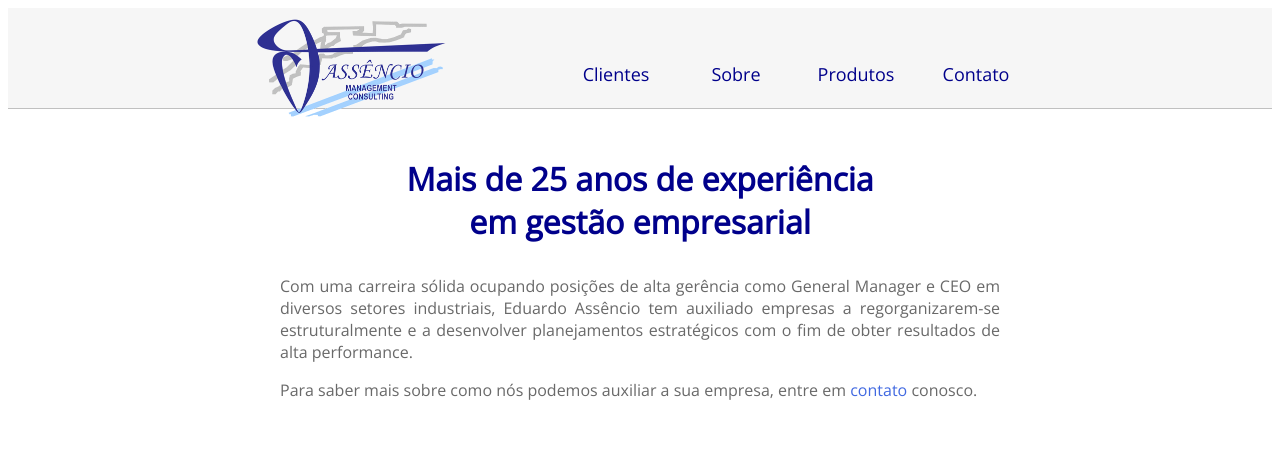
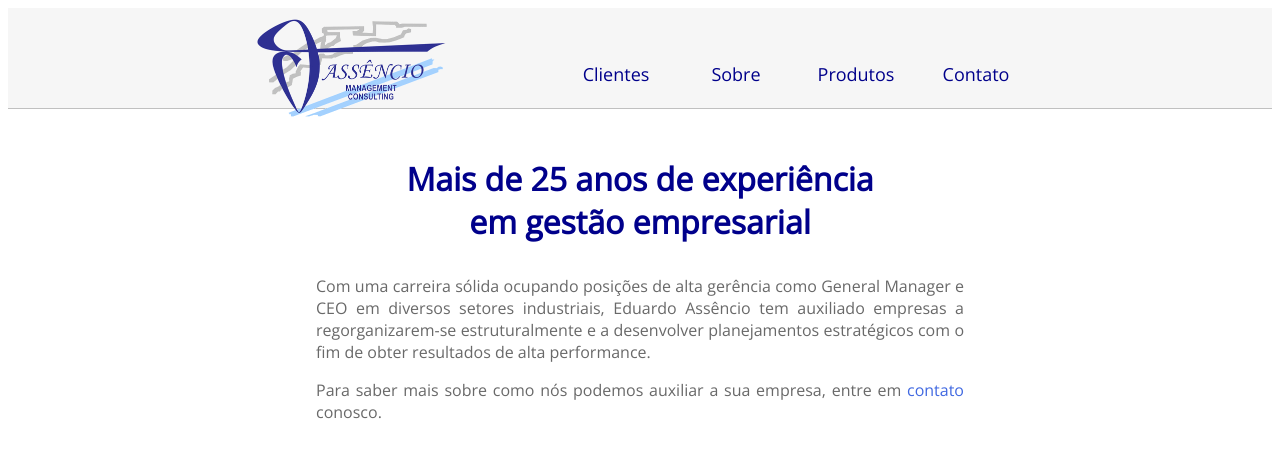
Before and after one commit to dassencio/assencio-management-consulting, a Vue app: page / in a window 1280 px wide. Shown: the top 458 px of the page. Built offline with nearby package versions, Linux system fonts and the light colour scheme.

Commit message:
Improve spacing between elements

```diff
--- a/src/components/BaseView.vue
+++ b/src/components/BaseView.vue
@@ -8,10 +8,16 @@
 $base-length: $view-paragraph-font-size;
 .view {
   margin: 0 auto;
-  max-width: $desktop-width-mode;
-  padding: (0.25 * $base-length) $base-length;
+  padding: (0.5 * $base-length) 0;
+  width: min(0.85 * $desktop-width-mode, 100% - 2 * $base-length);
   @media (min-width: $desktop-width-mode) {
-    padding: $base-length (2 * $base-length);
+    width: 0.9 * $desktop-width-mode;
+  }
+  :deep(section) {
+    margin: (1.5 * $base-length) 0;
+    @media (min-width: $desktop-width-mode) {
+      margin: (2.5 * $base-length) 0;
+    }
   }
   :deep(.slogan) {
     color: $view-title-color;
@@ -23,7 +29,6 @@ $base-length: $view-paragraph-font-size;
   :deep(.title) {
     color: $view-title-color;
     font-size: 1.5 * $base-length;
-    margin: (2 * $base-length) 0 $base-length 0;
   }
   :deep(p) {
     color: $view-text-color-normal;
```
